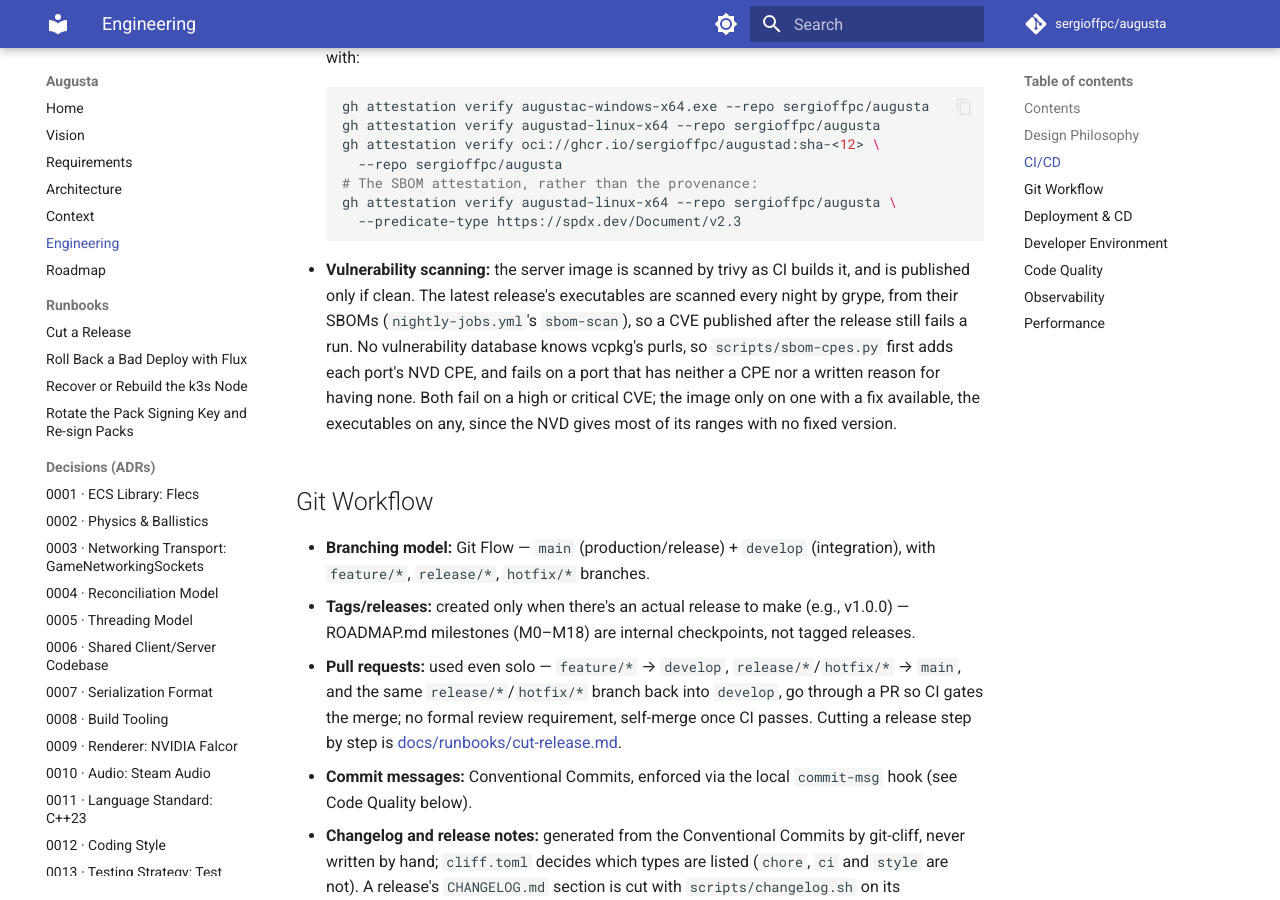
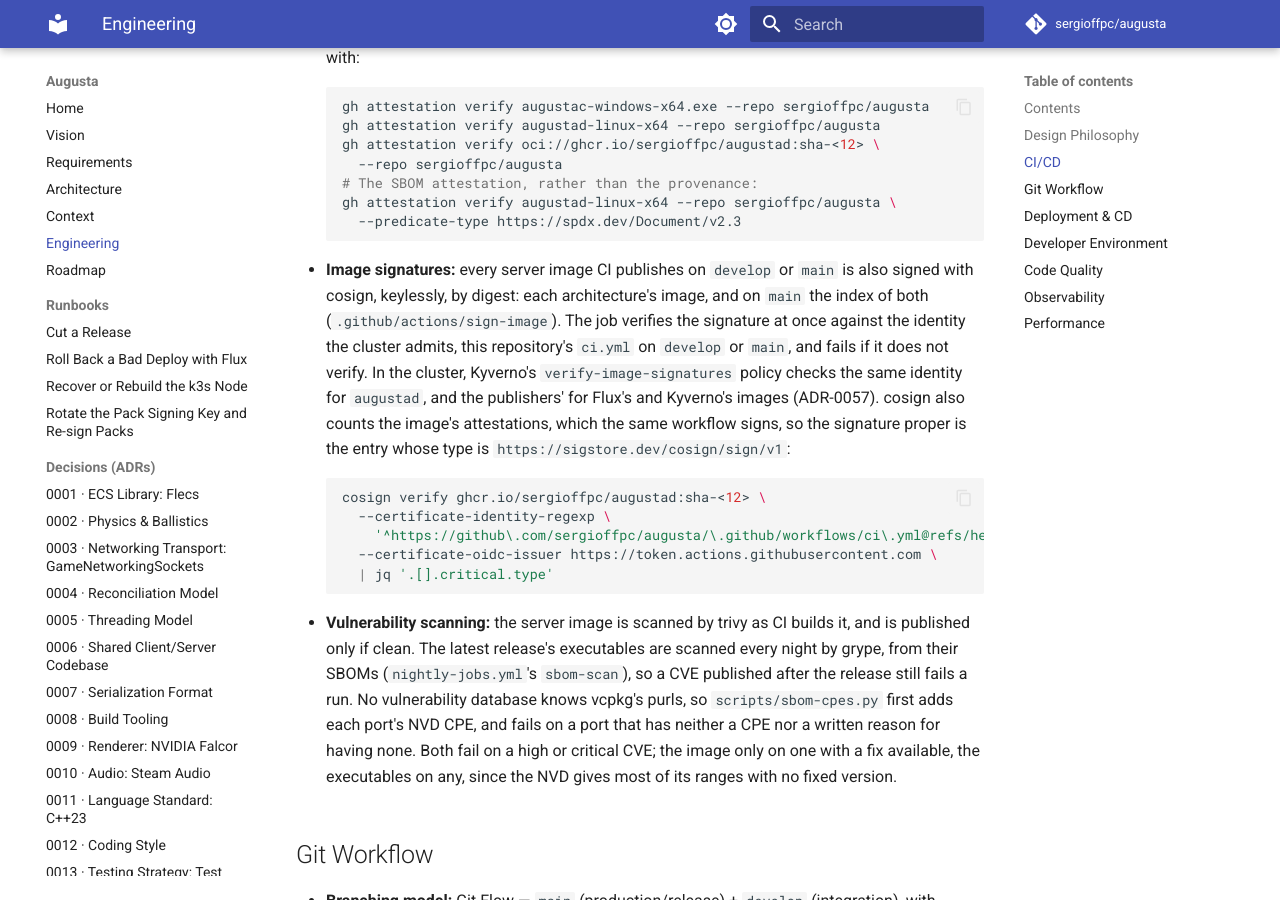
Before and after one commit to sergioffpc/augusta, an MkDocs documentation site: the page built from docs/ENGINEERING.md, in a window 1280 px wide and 900 px high, scrolled down 4296 px. Built offline with MkDocs 1.6.1 and Material for MkDocs 9.7.7, drawn with Linux system fonts in a browser that asks for light colours; comment, search, counter and statistics services are not loaded.

Commit message:
feat(ci): sign the augustad image and verify it on admission
CI signs every augustad image it publishes with cosign keyless (the
workflow's OIDC identity) and verifies the signature right after, with
the identity the cluster admits: this repository's ci.yml on develop or
main. Kyverno's verify-image-signatures policy requires that signature on
augustad, and the publishers' signatures on Flux's and Kyverno's images
(ADR-0057), with a negative fixture on an unsigned augustad image. The
rendered-manifests check skips image policies: the chart runs the image
of the commit under test, published only once it lands.

Refs #531

Co-Authored-By: Claude Opus 5.5 <noreply@anthropic.com>

````diff
--- a/docs/ENGINEERING.md
+++ b/docs/ENGINEERING.md
@@ -189,6 +189,25 @@ decisions already made in ARCHITECTURE.md:
     # The SBOM attestation, rather than the provenance:
     gh attestation verify augustad-linux-x64 --repo sergioffpc/augusta \
       --predicate-type https://spdx.dev/Document/v2.3
+    ```
+
+- **Image signatures:** every server image CI publishes on `develop` or `main`
+  is also signed with cosign, keylessly, by digest: each architecture's image,
+  and on `main` the index of both (`.github/actions/sign-image`). The job
+  verifies the signature at once against the identity the cluster admits, this
+  repository's `ci.yml` on `develop` or `main`, and fails if it does not verify.
+  In the cluster, Kyverno's `verify-image-signatures` policy checks the same
+  identity for `augustad`, and the publishers' for Flux's and Kyverno's images
+  (ADR-0057). cosign also counts the image's attestations, which the same
+  workflow signs, so the signature proper is the entry whose type is
+  `https://sigstore.dev/cosign/sign/v1`:
+
+    ```sh
+    cosign verify ghcr.io/sergioffpc/augustad:sha-<12> \
+      --certificate-identity-regexp \
+        '^https://github\.com/sergioffpc/augusta/\.github/workflows/ci\.yml@refs/heads/(develop|main)$' \
+      --certificate-oidc-issuer https://token.actions.githubusercontent.com \
+      | jq '.[].critical.type'
     ```
 
 - **Vulnerability scanning:** the server image is scanned by trivy as CI builds
````
Also changed, not shown: 6 other files.
